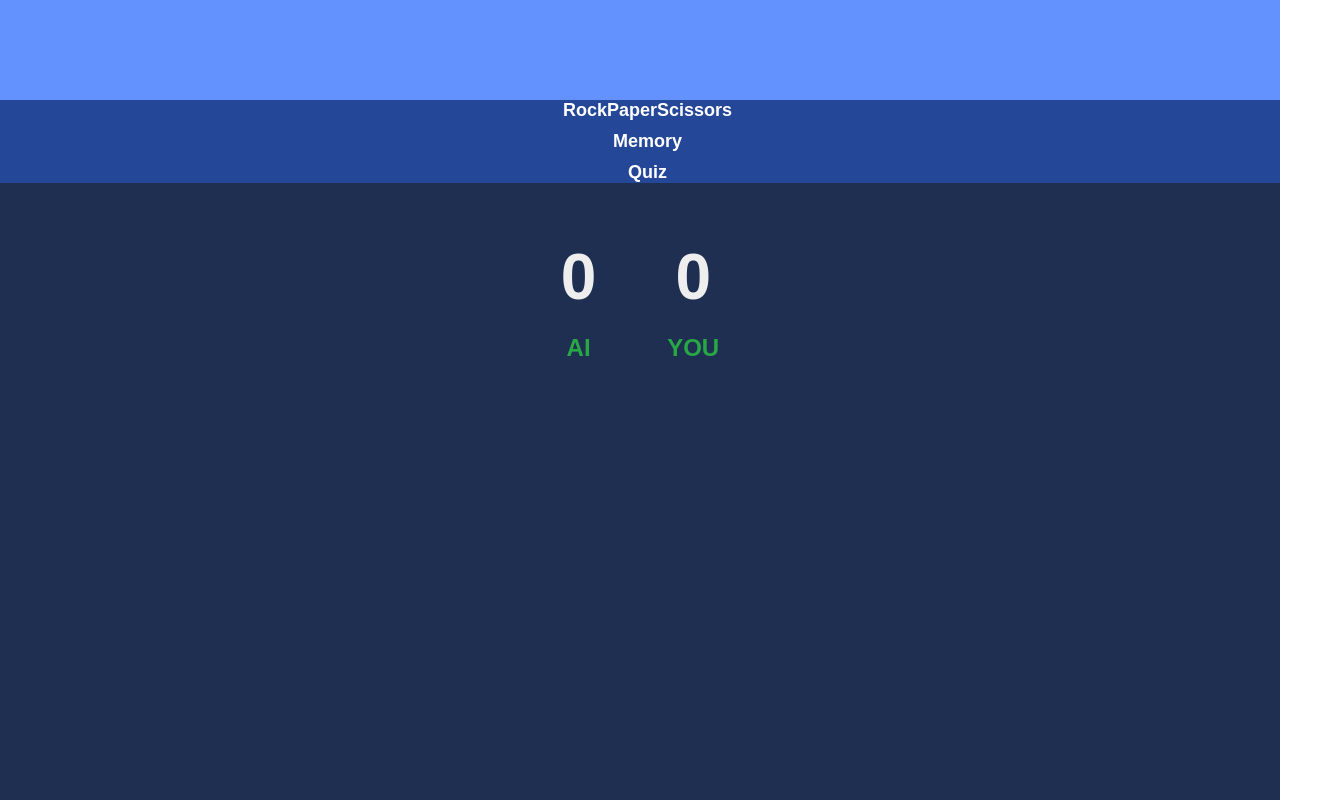
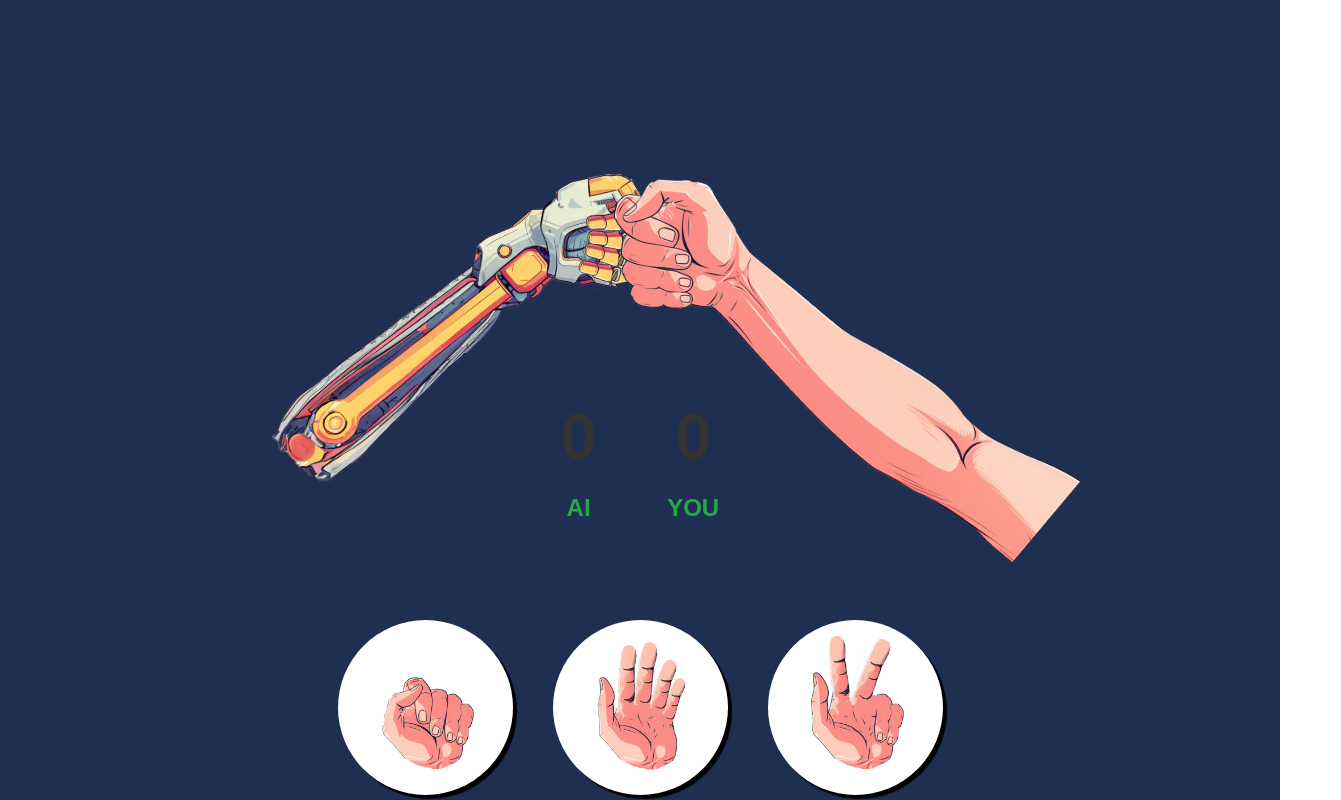
Before and after one commit to Urannni/BrainChallenge, a React (Create React App) app: page /Game in a window 1280 px wide. Shown: the top 800 px of the page, 1341 px wide, since content can reach past the window. Built offline with nearby package versions, Linux system fonts and the light colour scheme.

Commit message:
fixed the navbar issue and noticed new problems

```diff
--- a/src/components/Cards.css
+++ b/src/components/Cards.css
@@ -87,7 +87,7 @@
 }
 
 .swiper-pagination-bullet {
-  background-color: #f5dd05;
+  background-color: #ffffff;
   width: 12px;
   height: 12px;
   margin: 0 5px;
@@ -97,7 +97,7 @@
 }
 
 .swiper-pagination-bullet-active {
-  background-color: #ff9100;
+  background-color: #999999;
 }
 
 .prev-button:hover,
--- a/src/components/Game.css
+++ b/src/components/Game.css
@@ -1,9 +1,3 @@
-* {
-  margin: 0;
-  padding: 0;
-  box-sizing: border-box;
-}
-
 .App {
   background-color: #9dcaff;
   position: relative;
@@ -80,14 +74,10 @@
   position: relative;
   display: flex;
   height: 75vh;
-  justify-content: space-evenly;
-  padding: 0 5%;
-  gap: 350px;
+  justify-content: space-between;
 }
 
-
 .ai-hand {
-  display: flex;
   height: 85vh;
   transform: rotate(50deg);
 }
@@ -96,7 +86,6 @@
   height: 85vh;
   transform: scaleX(-1);
   rotate: -50deg;
-  margin-right: 130px;
 }
 
 .result {
@@ -105,14 +94,13 @@
   width: 100vw;
   display: flex;
   flex-direction: column;
-  align-items: center !important;
-  justify-content: center !important;
+  align-items: center;
+  justify-content: center;
+  align-items: center;
   color: white;
   font-size: 80px;
   backdrop-filter: blur(3px);
   text-align: center;
-  top: 0;
-  left: 0;
 }
 
 .result-buttons button {
@@ -129,7 +117,6 @@
     transition: all 0.2s ease-in-out;
   }
 }
-
 
 @keyframes shake-ai {
   0%,
@@ -185,97 +172,8 @@
     height: 50vh;
   }
 }
-/* Navbar */
-.navbar {
-width: 100%;
-background-color: #6392ff;
-display: flex;
-justify-content: center;
-align-items: center;
-position: fixed;
-top: 0;
-left: 0;
-z-index: 2000;
-padding: 20px 20px;
-box-sizing: border-box;
-text-align: center;
-/* Removed the negative padding-left */
-}
-
-/* Logo styling */
-.navbar-logo-img {
-height: 80px;
-width: auto;
-}
-
-/* Links container */
-.navbar-links {
-list-style-type: none;
-padding: 0;
-display: flex;
-align-items: center;
-gap: 10px;
-}
-
-/* Navbar link */
-.navbar-link {
-background: none;
-border: none;
-color: #fff;
-font-size: 18px;
-font-weight: bold;
-cursor: pointer;
-text-decoration: none;
-transition: color 0.3s ease;
-}
-
-/* Hover effect on links */
-.navbar-link:hover {
-color: #2d53fc;
-}
-
-.navbar-links li {
-display: inline-block;
-}
-
-/* Mobile Responsiveness */
-@media (max-width: 768px) {
-.navbar {
-  flex-direction: column;
-  align-items: center;
-  padding: 10px;
-}
-
-.navbar-logo-img {
-  height: 35px;
-  margin: 10px 0;
-}
-
-.navbar-links {
-  flex-direction: column;
-  align-items: center;
-  gap: 15px;
-}
-
-.navbar-link {
-  font-size: 16px;
-}
-}
-
-@media (max-width: 425px) {
-.navbar-logo-img {
-  height: 30px;
-}
-
-.navbar-link {
-  font-size: 14px;
-}
-}
 
 @media screen and (max-width: 425px) {
-  .navbar{
-    margin-top: -100px;
-  }
   .game {
     scale: 0.7;
   }
@@ -300,84 +198,4 @@ display: inline-block;
     width: 150px;
     height: 30vh;
   }
-  nav{
-    margin-bottom: 100px;
-  }
 }
-
-/* Navbar */
-.navbar {
-width: 100%;
-background-color: #6392ff;
-display: flex;
-justify-content: center;
-align-items: center;
-position: fixed;
-top: 0;
-left: 0;
-z-index: 2000;
-padding: 20px 20px;
-box-sizing: border-box;
-text-align: center;
-padding-left: -100px;
-}
-
-/* Logo styling */
-.navbar-logo-img {
-height: 80px;
-width: auto;
-}
-
-/* Links container */
-.navbar-links {
-list-style-type: none;
-padding: 0;
-display: flex;
-align-items: center;
-gap: 10px;
-}
-
-/* navbar link */
-.navbar-link {
-background: none;
-border: none;
-color: #fff;
-font-size: 18px;
-font-weight: bold;
-cursor: pointer;
-text-decoration: none;
-transition: color 0.3s ease;
-}
-
-/* Hover effect on links */
-.navbar-link:hover {
-color: #2d53fc;
-}
-
-.navbar-links li {
-display: inline-block;
-}
-
-/* Mobile Responsiveness */
-@media (max-width: 768px) {
-.navbar {
-  flex-direction: column;
-  align-items: center;
-  padding: 10px;
-}
-
-.navbar-logo-img {
-  height: 35px;
-  margin: 10px 0;
-}
-
-.navbar-links {
-  flex-direction: column;
-  align-items: center;
-  gap: 15px;
-}
-
-.navbar-link {
-  font-size: 16px;
-}
-}
--- a/src/components/Game.jsx
+++ b/src/components/Game.jsx
@@ -1,14 +1,10 @@
 import React, { useState, useEffect } from "react";
 import "./Game.css"
-import "../App.css"
 import Score from "./Score.jsx";
 import Hands from "./Hands.jsx";
 import rockHandButton from "../assets/rock-human--button.png";
 import paperHandButton from "../assets/paper-human-button.png";
 import scissorsHandButton from "../assets/scissors-human-button.png";
-import logo from "../assets/brainlogo.png";
-import { Link } from "react-router-dom";
-import Navbar from "./Navbar.jsx";
 
 function Game() {
   const [humanChoice, setHumanChoice] = useState(null);
@@ -72,7 +68,7 @@ function Game() {
         setWinText("AI Wins!");
         return "ai";
       }
-    }, 200)
+    }, 1000)
   }
 
   function choice(choice) {
@@ -102,9 +98,6 @@ function Game() {
 
   return (
     <div className="game">
-
-      <Navbar/>
-
       <Score aiScore={aiScore} humanScore={humanScore} />
       <Hands
         aiHand={shakeAnimation ? "rock" : aiChoice}
--- a/src/components/Hands.jsx
+++ b/src/components/Hands.jsx
@@ -7,41 +7,33 @@ import humanRock from "../assets/human-rock.png";
 import humanScissors from "../assets/human-scissors.png";
 
 function Hands(props) {
-  // Assign default values to aiHand and humanHand to avoid null or undefined issues
-  const aiHand = props.aiHand || "rock";
-  const humanHand = props.humanHand || "rock";
-
   const aiHandClass = props.shake ? "ai-hand shake-ai" : "ai-hand";
   const humanHandClass = props.shake ? "human-hand shake-human" : "human-hand";
-
-  // Helper function to get the corresponding image based on hand choice
-  const getHandImage = (hand, images) => {
-    return hand === "rock"
-      ? images.rock
-      : hand === "paper"
-      ? images.paper
-      : images.scissors;
-  };
 
   return (
     <div className="hands">
       <img
         className={aiHandClass}
-        src={getHandImage(aiHand, {
-          rock: aiRock,
-          paper: aiPaper,
-          scissors: aiScissors,
-        })}
-        alt={`AI chose ${aiHand}`}
+        src={
+          props.aiHand === null ? aiRock : props.aiHand === "rock"
+            ? aiRock
+            : props.aiHand === "paper"
+            ? aiPaper
+            : aiScissors
+        }
+        alt="ai-hand"
       />
       <img
-        className={`${humanHandClass} flipped`}
-        src={getHandImage(humanHand, {
-          rock: humanRock,
-          paper: humanPaper,
-          scissors: humanScissors,
-        })}
-        alt={`Human chose ${humanHand}`}
+        className={humanHandClass}
+        src={
+            props.aiHand === null ? humanRock : props.humanHand === "rock"
+            ? humanRock
+            : props.humanHand === "paper"
+            ? humanPaper
+            : humanScissors
+        }
+        alt="human-hand"
+        style={{ transform: "scaleX(-1)" }}
       />
     </div>
   );
--- a/src/components/Navbar.css
+++ b/src/components/Navbar.css
@@ -29,7 +29,8 @@
   padding: 0;
   margin: 0;
   display: none;
-    position: absolute;
+  visibility: hidden;
+  position: fixed;
   top: 100px;
   left: 0;
   width: 100%;
@@ -41,6 +42,7 @@
 }
 
 .navbar-links.open {
+  visibility: visible;
   display: flex;
 }
 
@@ -55,10 +57,6 @@
   transition: color 0.3s ease;
 }
 
-  .navbar-link:hover {
-    color: #2d53fc;
-  }
-
 .menu-toggle-btn {
   background: none;
   border: none;
@@ -67,22 +65,6 @@
 }
 
 .rotate-icon {
-    transform: rotate(-90deg); /* -90 bcuz it looks better */
+  transform: rotate(-90deg);
   transition: transform 0.3s ease;
 }
-
-  /* Responsivity */
-  @media (max-width: 768px) {
-    .navbar {
-      flex-direction: row;
-      justify-content: space-between;
-    }
-
-    .navbar-logo {
-      margin-right: auto;
-    }
-
-    .menu-toggle-btn {
-      align-self: flex-end;
-    }
-  }
--- a/src/components/Quiz.jsx
+++ b/src/components/Quiz.jsx
@@ -187,30 +187,6 @@ function Quiz() {
         ) : (
           // If the quiz is completed, show the result and score
           <div className="divvv">
-
-          <nav className="navbar">
-          <ul className="navbar-links">
-            <li className="navbar-logo">
-              <Link to="/" className="navbar-logo-link">
-                <img
-                  src={logo}
-                  alt="Brain Logo"
-                  className="navbar-logo-img"
-                />
-              </Link>
-            </li>
-            <li>
-              <Link to="/Game" className="nav-link navbar-link">
-                Rock Paper Scissors Shoot!
-              </Link>
-            </li>
-            <li>
-              <Link to="/MemoryCards" className="nav-link navbar-link">
-                Memory Game
-              </Link>
-            </li>
-          </ul>
-        </nav>
           <div className="div">
             <h1 className="h11">🎉 Quiz Completed! 🎉</h1>
             <p>
--- a/src/components/Score.jsx
+++ b/src/components/Score.jsx
@@ -1,21 +1,17 @@
 import React from 'react';
 
 function Score(props) {
-    const name = localStorage.getItem("userName");
-    const displayName = name ? name.toUpperCase() : "YOU";
 
-    return (
-        <div className='score'>
-            <div className="ai-score">
-                <h1 className='h1'>{props.aiScore}</h1>
-                <h2>AI</h2>
-            </div>
-            <div className="human-score">
-                <h1 className='h1'>{props.humanScore}</h1>
-                <h2>{displayName}</h2>
-            </div>
+    return <div className='score'>
+        <div className="ai-score">
+            <h1>{props.aiScore}</h1>
+            <h2>AI</h2>
         </div>
-    );
+        <div className="human-score">
+            <h1>{props.humanScore}</h1>
+            <h2>YOU</h2>
+        </div>
+    </div>;
 }
 
 export default Score;
```
Also changed, not shown: src/components/Navbar.jsx (+2 -9 lines). Lines whose indentation alone changed are shown as unchanged.
